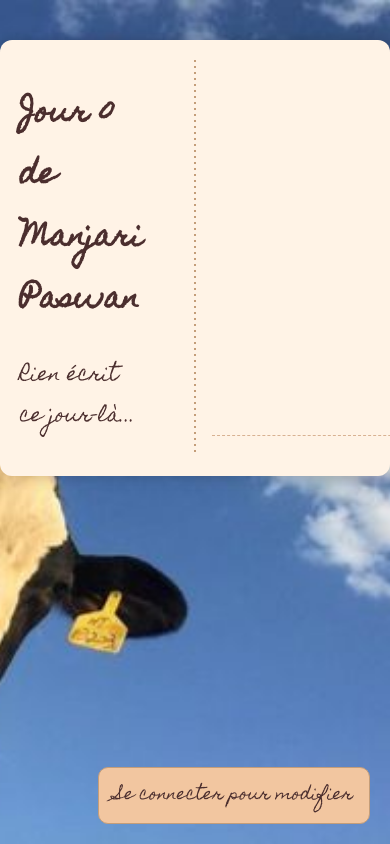
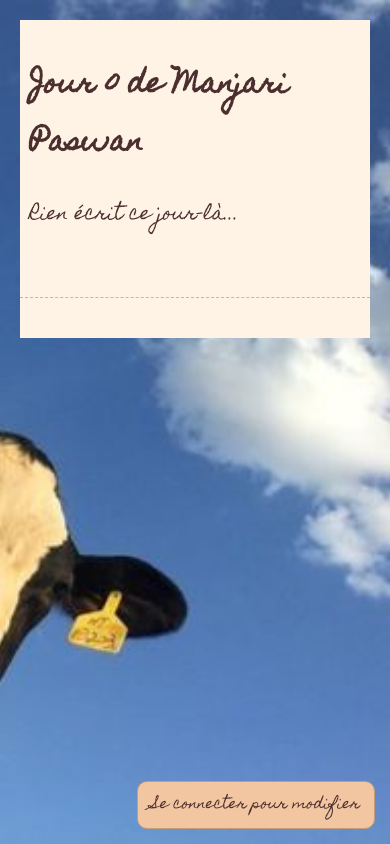
Before and after one commit to RobinLKK/projetisen, a PHP site: page /manjari/index.php?jour=0 in a window 390 px wide. Run offline with PHP 8.4, Linux system fonts and the light colour scheme; tables that the repository leaves empty or names only in its code hold one stand-in row (values such as "Sample post").

Commit message:
Update main.css

```diff
--- a/manjari/css/main.css
+++ b/manjari/css/main.css
@@ -246,3 +246,68 @@ a:hover {
   text-decoration: underline; /* soulignement au hover */
   color: orange;             /* ou une autre couleur */
 }
+
+
+
+/* Responsive : petits écrans (mobiles) */
+@media (max-width: 768px) {
+  .journal {
+    flex-direction: column;
+    max-width: 100%;
+    margin: 20px;
+    border-radius: 0;
+    box-shadow: none;
+  }
+
+  .journal::before {
+    display: none; /* supprime la ligne centrale sur mobile */
+  }
+
+  .page.gauche,
+  .page.droite {
+    width: 100%;
+    padding: 15px 10px;
+  }
+
+  .page.gauche {
+    font-size: 18px;
+    padding-right: 10px;
+  }
+
+  .page.droite {
+    padding-left: 10px;
+    min-height: auto;
+    align-items: flex-start; /* pour que les médias soient à gauche */
+  }
+
+  .page.droite img,
+  .page.droite video,
+  .page.droite audio {
+    max-width: 100%;
+    margin: 0 0 15px 0;
+  }
+
+  .controls {
+    flex-direction: column;
+    gap: 12px;
+    margin: 20px auto;
+  }
+
+  .controls button,
+  .controls form {
+    width: 100%;
+    max-width: 300px;
+    margin: 0 auto;
+  }
+
+  #bouton-modifier {
+    bottom: 15px;
+    right: 15px;
+    padding: 8px 14px;
+    font-size: 14px;
+  }
+
+  input[type="file"] {
+    font-size: 16px;
+  }
+}
```
